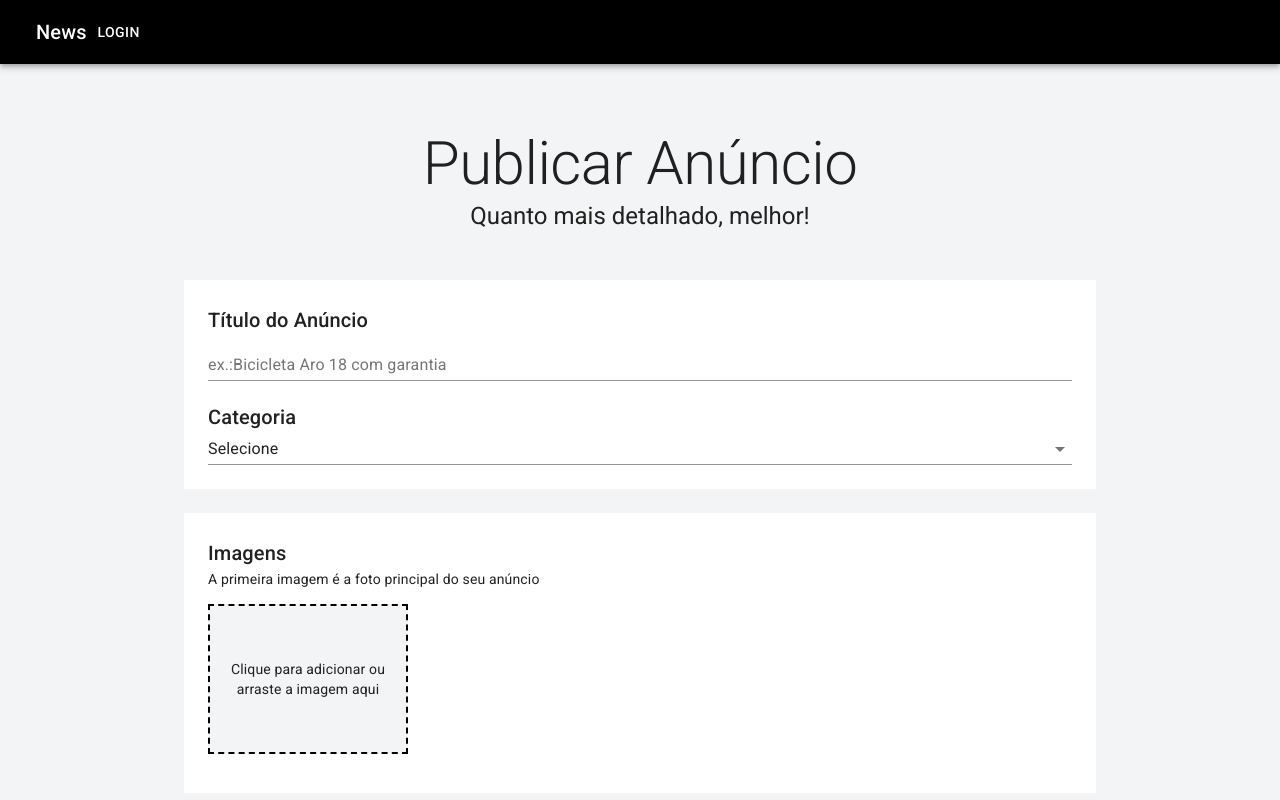
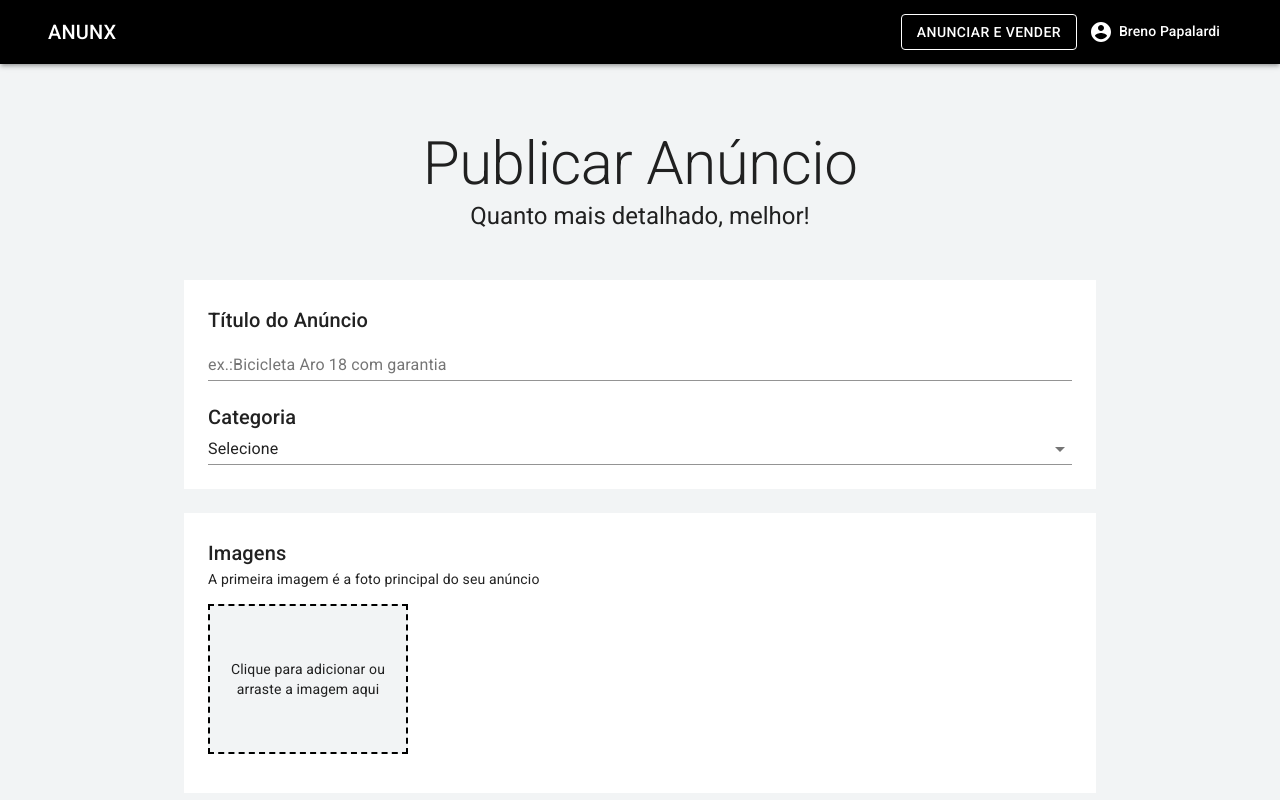
Before and after one commit to brenopapalardi/anunx, a Next.js app: page /user/publish in a window 1280 px wide. Shown: the top 800 px of the page. Built offline with nearby package versions, Linux system fonts and the light colour scheme.

Commit message:
header - adicionando container e menu do usuário

```diff
--- a/pages/index.js
+++ b/pages/index.js
@@ -3,8 +3,6 @@ import {
     Card,
     CardMedia,
     CardContent,
-    CardActions,
-    Button,
     Paper,
     Container,
     IconButton,
@@ -51,7 +49,7 @@ import TemplateDefault from '../src/templates/Default'
                     </Paper>
                 </Container>
 
-                <Container maxWidth="md" className={classes.cardGrid}>
+                <Container maxWidth="lg" className={classes.cardGrid}>
                     <Typography component="h2" variant ="h4" align="center" color="textPrimary">
                             Destaques
                         </Typography>
--- a/src/components/Header.js
+++ b/src/components/Header.js
@@ -1,32 +1,91 @@
-import * as React from 'react';
-import AppBar from '@material-ui/core/AppBar'
-import Box from '@material-ui/core/Box';
-import Toolbar from '@material-ui/core/Toolbar';
-import Typography from '@material-ui/core/Typography';
-import Button from '@material-ui/core/Button';
-import IconButton from '@material-ui/core/IconButton';
-import MenuIcon from '@material-ui/core/Menu';
+import React , { useState } from 'react'
+import Link from 'next/link'
+import { makeStyles } from '@material-ui/core/styles'
+
+import {
+  Container,
+  AppBar,
+  Toolbar,
+  Typography,
+  Button,
+  IconButton,
+  Avatar,
+  Menu,
+  MenuItem,
+  Divider
+ } from '@material-ui/core'
+
+
+import { AccountCircle, MenuIcon } from '@material-ui/icons'
+
+  const useStyles = makeStyles((theme) => ({
+    menuButton: {
+      marginRight: theme.spacing (2),
+    },
+    title: {
+      flexGrow: 1,
+    },
+    userName: {
+      marginLeft: 6,
+    },
+    divider: {
+      margin:'8px 0'
+    }
+  }))
+
 
 export default function ButtonAppBar() {
+  const classes = useStyles()
+  const[anchorUserMenu , setAnchorUserMenu] = useState(false)
+
+  const openUserMenu = Boolean(anchorUserMenu)
+
   return (
-    <Box sx={{ flexGrow: 1 }}>
-      <AppBar position="static">
-        <Toolbar>
-          <IconButton
-            size="large"
-            edge="start"
-            color="inherit"
-            aria-label="menu"
-            sx={{ mr: 2 }}
-          >
-            <MenuIcon />
-          </IconButton>
-          <Typography variant="h6" component="div" sx={{ flexGrow: 1 }}>
-            News
-          </Typography>
-          <Button color="inherit">Login</Button>
-        </Toolbar>
-      </AppBar>
-    </Box>
-  );
+    <>
+    <AppBar position="static" elevation={3}>
+        <Container maxWidth="lg">
+          <Toolbar>
+              <Typography variant="h6" className={classes.title}>
+                ANUNX
+              </Typography>
+              <Link href="/user/publish" passHref>
+                <Button color="inherit" variant="outlined">
+                  Anunciar e Vender
+                </Button>
+              </Link>
+              <IconButton color="secondary" onClick={(e) => setAnchorUserMenu(e.currentTarget)}>
+                {
+                  true === false
+                  ? <Avatar src="" />
+                  :<AccountCircle />
+                }
+              <Typography variant="subtitle2" color ="secondary" className={classes.userName}>
+               Breno Papalardi
+              </Typography>
+              </IconButton>
+
+              <Menu
+                anchorEl={anchorUserMenu}
+                open={openUserMenu}
+                onClose={() => setAnchorUserMenu(null)}
+                anchorOrigin={{
+                  vertical: 'top',
+                  horizontal:'right',
+                }}
+              >
+                <Link href="/user/dashboard" passHref>
+                <MenuItem> Meus Anúncios</MenuItem>
+                </Link>
+                <Link href="/user/publish" passHref>
+                <MenuItem> Publicar Novo Anúncio</MenuItem>
+                </Link>
+                <Divider className={classes.divider} />
+                <MenuItem> Sair</MenuItem>
+              </Menu>
+          </Toolbar>
+        </Container>
+    </AppBar>
+
+    </>
+  )
 }
```
